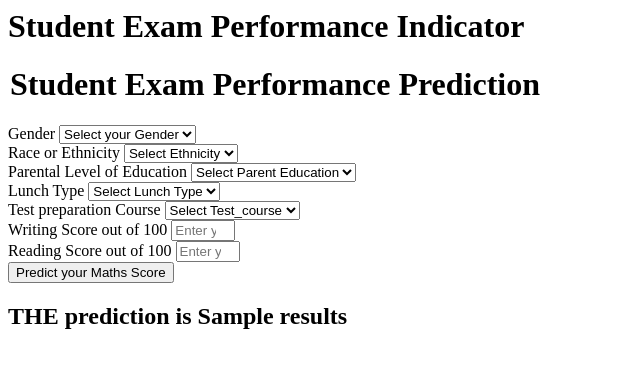
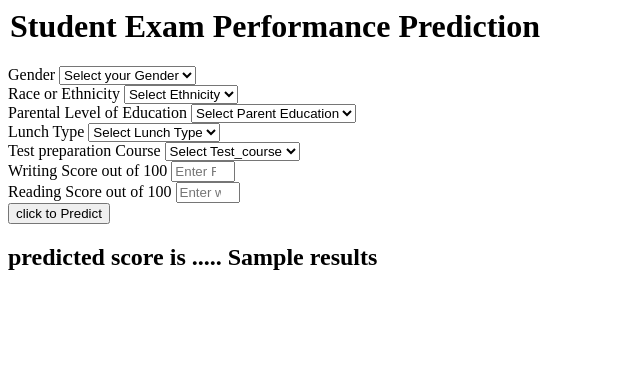
Before and after one commit to Ashu3984/AWS_ECR_Deployment, a Flask app: template templates/home.html in a window 1280 px wide. Shown: the top 368 px of the page, without its empty margins (0-640 px from the left). Run offline with Flask 3, Linux system fonts and the light colour scheme; the template is opened without the code that fills it: most values are stand-ins (such as "Sample title", 1, 10 or a date in 2020).

```diff
--- a/templates/home.html
+++ b/templates/home.html
@@ -1,7 +1,6 @@
 <html>
 <body>
     <div class="login">
-       <h1>Student Exam Performance Indicator</h1>
 
        <form action="{{ url_for('predict')}}" method="post">
         <h1>
@@ -93,19 +92,20 @@
         <div class="mb-3">
             <label class="form-label">Writing Score out of 100</label>
             <input class="form-control" type="number" name="reading_score"
-                placeholder="Enter your Reading score" min='0' max='100' />
+                placeholder="Enter Reading score" min='0' max='100' />
         </div>
         <div class="mb-3">
             <label class="form-label">Reading Score out of 100</label>
             <input class="form-control" type="number" name="writing_score"
-                placeholder="Enter your Reading Score" min='0' max='100' />
+                placeholder="Enter writing Score" min='0' max='100' />
         </div>
         <div class="mb-3">
-            <input class="btn btn-primary" type="submit" value="Predict your Maths Score" required />
+            <input class="btn btn-primary" type="submit" value="click to Predict" required />
         </div>
     </form>
     <h2>
-       THE  prediction is {{results}}
+        predicted score is .....
+                {{results}}
     </h2>
    <body>
 </html>
--- a/templates/index.html
+++ b/templates/index.html
@@ -1,3 +1,4 @@
 <h1>
-    "HEY Fuck U"
+    Hey Welcome to the home page !<br>
+    Type "/predictdata" in the above url for prediction..
 </h1>
```
Also changed, not shown: .github/workflows/main.yaml (added), 1 other file.
